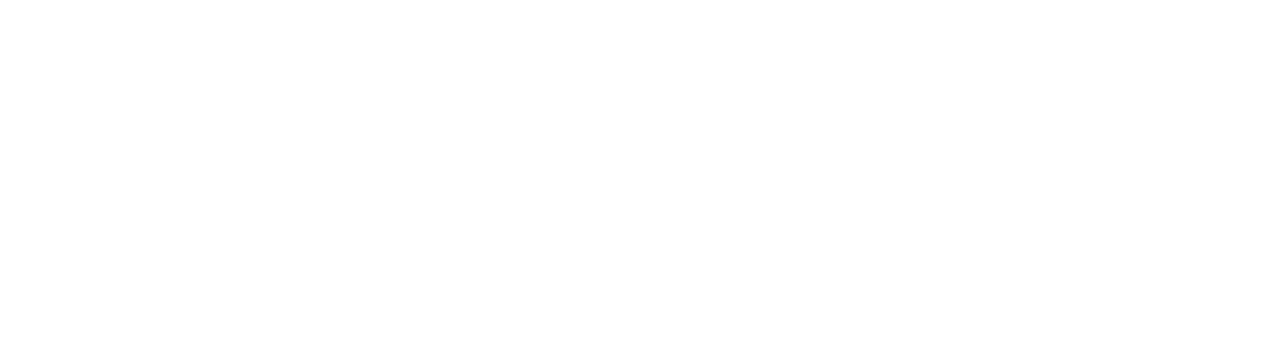
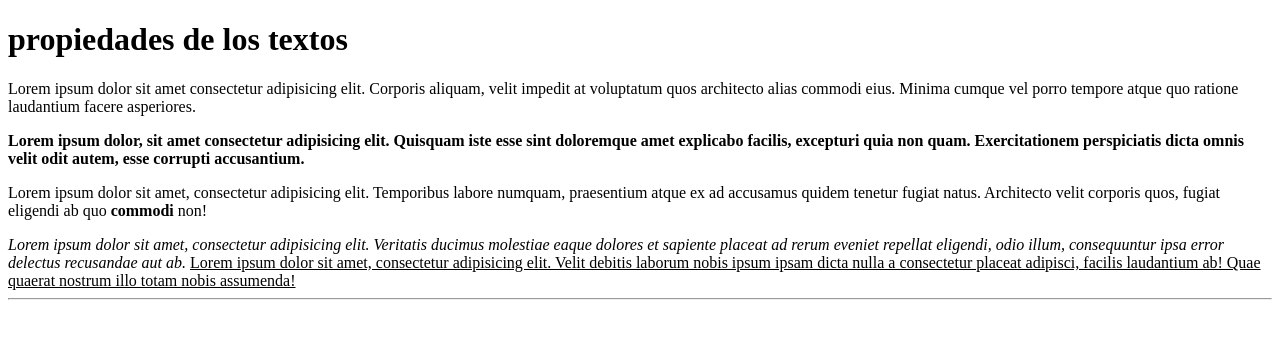
Before and after one commit to Meli1808/Proyecto_1, a plain HTML site: page index.html in a window 1280 px wide. Drawn offline with Linux system fonts and the light colour scheme.

Commit message:
manejo de textos

```diff
--- a/index.html
+++ b/index.html
@@ -4,9 +4,24 @@
     <meta charset="UTF-8">
     <meta http-equiv="X-UA-Compatible" content="IE=edge">
     <meta name="viewport" content="width=device-width, initial-scale=1.0">
-    <title>Document</title>
+    <title>Mi primera pagina web</title>
 </head>
 <body>
+    <h1>propiedades de los textos</h1>
+
+<p>Lorem ipsum dolor sit amet consectetur adipisicing elit. Corporis aliquam, velit impedit at voluptatum quos architecto alias commodi eius. Minima cumque vel porro tempore atque quo ratione laudantium facere asperiores.</p>
+
+<strong>Lorem ipsum dolor, sit amet consectetur adipisicing elit. Quisquam iste esse sint doloremque amet explicabo facilis, excepturi quia non quam. Exercitationem perspiciatis dicta omnis velit odit autem, esse corrupti accusantium.</strong>
+
+   <p>Lorem ipsum dolor sit amet, consectetur adipisicing elit. Temporibus labore numquam, praesentium atque ex ad accusamus quidem tenetur fugiat natus. Architecto velit corporis quos, fugiat eligendi ab quo <b>commodi</b> non!</p>
+
+   <em>Lorem ipsum dolor sit amet, consectetur adipisicing elit. Veritatis ducimus molestiae eaque dolores et sapiente placeat ad rerum eveniet repellat eligendi, odio illum, consequuntur ipsa error delectus recusandae aut ab.</em>
+
+   <u>Lorem ipsum dolor sit amet, consectetur adipisicing elit. Velit debitis laborum nobis ipsum ipsam dicta nulla a consectetur placeat adipisci, facilis laudantium ab! Quae quaerat nostrum illo totam nobis assumenda!</u>
+
+   <hr>
+   <br>
+
 
 </body>
 </html>
```
